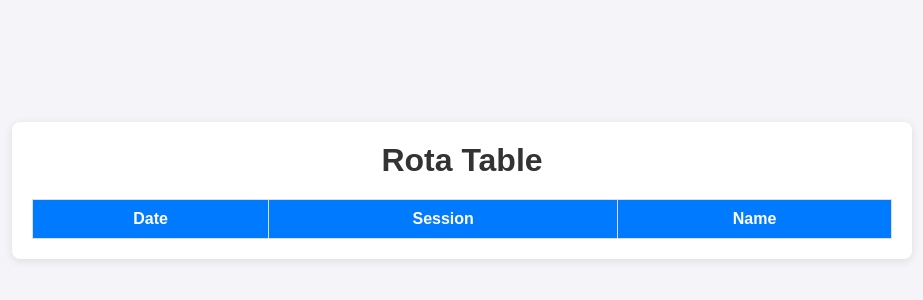
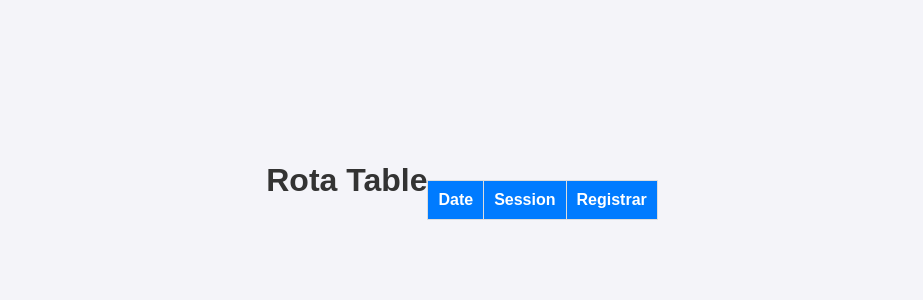
Before and after one commit to elo613/TestRota, a plain HTML site: page index.html in a window 1280 px wide. Shown: the part 210-510 px from the top of the page, without its empty margins (178-1101 px from the left). Drawn offline with Linux system fonts and the light colour scheme; no server answers.

Commit message:
Update index.html

```diff
--- a/index.html
+++ b/index.html
@@ -7,22 +7,19 @@
     <link rel="stylesheet" href="index.css">
 </head>
 <body>
-    <div class="container">
-        <h1>Rota Table</h1>
+    <h1>Rota Table</h1>
+    <div class="table-container">
         <table id="rota-table">
             <thead>
                 <tr>
                     <th>Date</th>
                     <th>Session</th>
-                    <th>Name</th>
+                    <th>Registrar</th>
                 </tr>
             </thead>
-            <tbody>
-                <!-- Table data will be inserted here by JavaScript -->
-            </tbody>
+            <tbody></tbody>
         </table>
     </div>
-
     <script src="index.js"></script>
 </body>
 </html>
```
